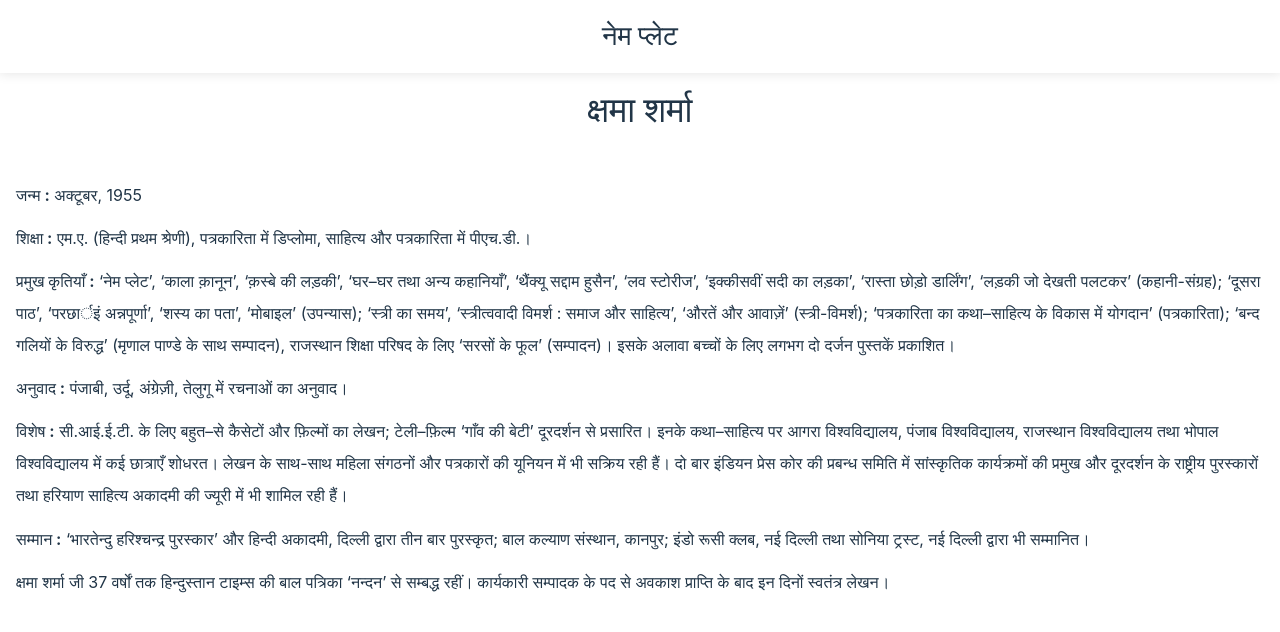
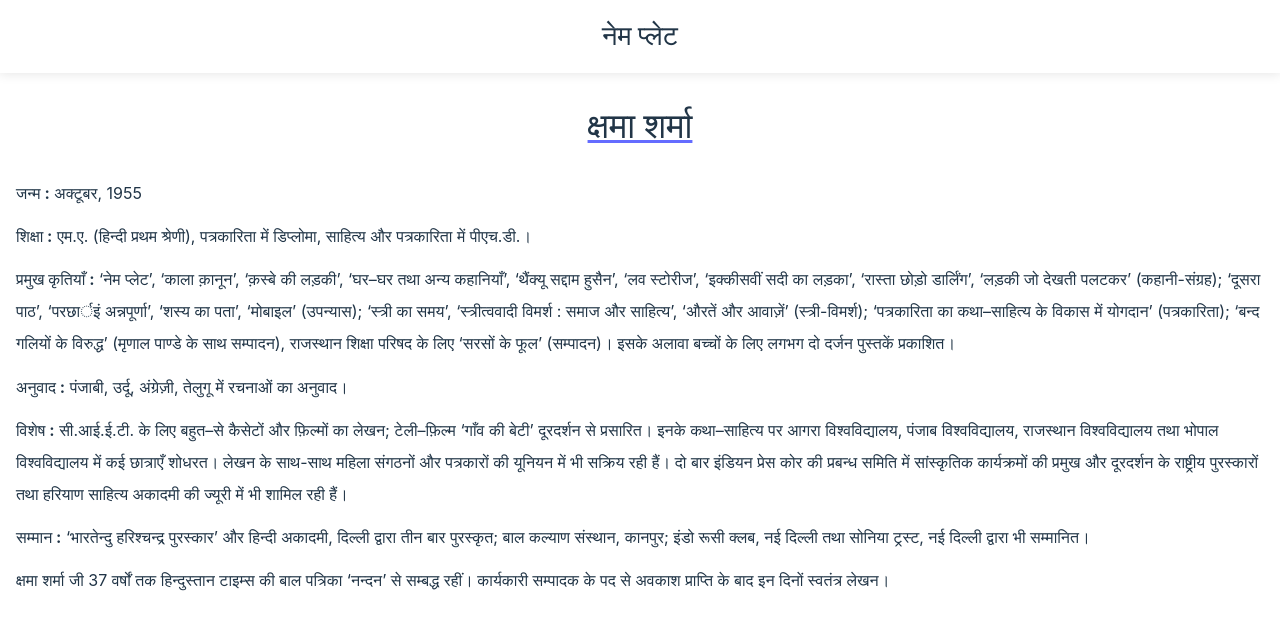
Before and after one commit to FarisPalayi/Name-plate, a website built with Vite: page author/index.html in a window 1280 px wide. Built offline with nearby package versions, Linux system fonts and the light colour scheme.

Commit message:
ui improvements (author.html)

```diff
--- a/style.css
+++ b/style.css
@@ -114,8 +114,10 @@ a:hover {
 h1 {
   font-size: 2.2em;
   line-height: 1.1;
-  padding: 0.5em 0;
+  padding-top: 2.1rem;
   text-align: center;
+  text-decoration: underline;
+  text-decoration-color: #646cff;
 }
 
 ul {
```
